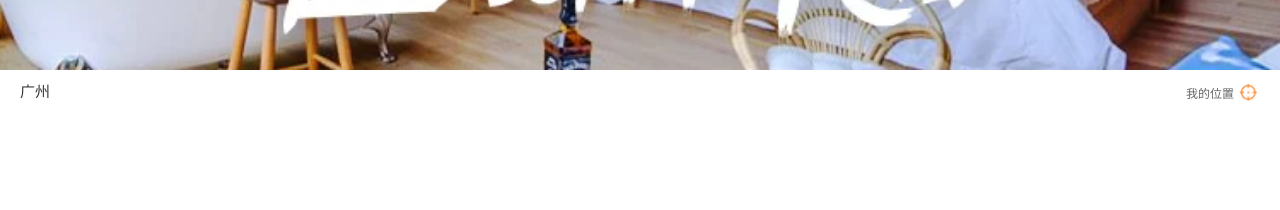
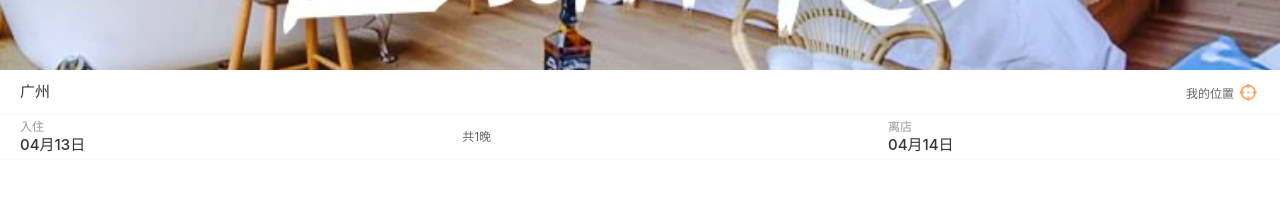
Before and after one commit to Kaisa-coder/hy-trip, a Vue app: page /#/home in a window 1280 px wide. Both pictures are taken after a click on the element "我的位置". Shown: the part 404-614 px from the top of the page. Built offline with nearby package versions, Linux system fonts and the light colour scheme; no server answers.

Commit message:
新增入住和离店时间的选择

```diff
--- a/package.json
+++ b/package.json
@@ -10,6 +10,7 @@
   },
   "dependencies": {
     "axios": "^1.3.5",
+    "dayjs": "^1.11.7",
     "normalize.css": "^8.0.1",
     "pinia": "^2.0.34",
     "vant": "^4.1.2",
--- a/src/assets/css/common.css
+++ b/src/assets/css/common.css
@@ -1,6 +1,8 @@
 :root {
   --primary-color: #ff9854;
   --van-search-left-icon-color: var(--primary-color) !important;
+
+  --line-color: #faf8f9;
 }
 
 body {
@@ -15,3 +17,7 @@
   background-color: #fff;
   overflow-y: auto;
 }
+
+.bottom-gray-line {
+  border-bottom: 1px solid var(--line-color);
+}
--- a/src/stores/modules/city.js
+++ b/src/stores/modules/city.js
@@ -3,7 +3,10 @@
 
 const useCityStore = defineStore('city', {
   state: () => ({
-    allCities: []
+    allCities: [],
+    currentCity: {
+      cityName: '广州'
+    }
   }),
   actions: {
     async fetchAllCitiesData() {
--- /dev/null
+++ b/src/utils/format_date.js
@@ -0,0 +1,9 @@
+import dayjs from 'dayjs'
+
+export function formatMonthDay(date) {
+  return dayjs(date).format("MM月DD日")
+}
+
+export function getDiffDays(startDate, endDate) {
+  return dayjs(endDate).diff(startDate, 'day')
+}
--- a/src/views/city/cpns/city-group.vue
+++ b/src/views/city/cpns/city-group.vue
@@ -1,5 +1,7 @@
 <script setup>
+import useCityStore from '@/stores/modules/city';
 import { computed } from 'vue';
+import { useRouter } from 'vue-router';
 
 const props = defineProps({
   groupData: {
@@ -13,6 +15,13 @@
   list.unshift('#')
   return list
 })
+
+const router = useRouter()
+const cityStore = useCityStore()
+const cityClick = (city) => {
+  cityStore.currentCity = city
+  router.back()
+}
 </script>
 
 <template>
@@ -21,14 +30,14 @@
     <van-index-bar :index-list="indexList">
       <van-index-anchor index="热门" />
       <div class="list">
-        <template v-for="item in groupData?.hotCities">
-          <div class="city">{{ item.cityName }}</div>
+        <template v-for="city in groupData?.hotCities">
+          <div class="city" @click="cityClick(city)">{{ city.cityName }}</div>
         </template>
       </div>
       <template v-for="group in groupData?.cities">
         <van-index-anchor :index="group.group" />
         <template v-for="city in group.cities">
-          <van-cell :title="city.cityName" />
+          <van-cell :title="city.cityName" @click="cityClick(city)" />
         </template>
       </template>
     </van-index-bar>
@@ -37,8 +46,6 @@
 
 
 <style lang="less" scoped>
-
-
 .list {
   display: flex;
   flex-wrap: wrap;
--- a/src/views/home/cpns/home-search-box.vue
+++ b/src/views/home/cpns/home-search-box.vue
@@ -1,5 +1,9 @@
 <script setup>
+import useCityStore from '@/stores/modules/city';
+import { storeToRefs } from 'pinia';
+import { ref } from 'vue';
 import { useRouter } from 'vue-router';
+import { formatMonthDay, getDiffDays } from '@/utils/format_date'
 
 const router = useRouter()
 
@@ -17,27 +21,72 @@
   )
 }
 
+const cityStore = useCityStore()
+const { currentCity } = storeToRefs(cityStore)
 
+const nowDate = new Date()
+const newDate = new Date().setDate(nowDate.getDate() + 1)
+
+const startDate = ref(formatMonthDay(nowDate))
+const endDate = ref(formatMonthDay(newDate))
+const stayCount = ref(getDiffDays(nowDate, newDate))
+
+const showCalendar = ref(false)
+const onConfirm = (value) => {
+  const selcetStartValue = value[0]
+  const selcetEndValue = value[1]
+  startDate.value = formatMonthDay(selcetStartValue)
+  endDate.value = formatMonthDay(selcetEndValue)
+  showCalendar.value = false
+  stayCount.value = getDiffDays(selcetStartValue, selcetEndValue)
+}
+const formatter = (day) => {
+  if (day.type === 'start') {
+    day.bottomInfo = '入住';
+  } else if (day.type === 'end') {
+    day.bottomInfo = '离店';
+  }
+  return day
+}
 </script>
 
 <template>
   <div class="search-box">
-    <div class="city" @click="cityClick">广州</div>
-    <div class="position" @click="positionClick">
-      <span class="text">我的位置</span>
-      <img src="@/assets/img/home/icon_location.png" alt="">
+    <div class="section location bottom-gray-line ">
+      <div class="city" @click="cityClick">{{ currentCity.cityName }}</div>
+      <div class="position" @click="positionClick">
+        <span class="text">我的位置</span>
+        <img src="@/assets/img/home/icon_location.png" alt="">
+      </div>
     </div>
+    <div class="section date-range bottom-gray-line " @click="showCalendar = true">
+      <div class="start">
+        <div class="date">
+          <span class="tip">入住</span>
+          <span class="time">{{ startDate }}</span>
+        </div>
+        <div class="stay">共{{ stayCount }}晚</div>
+      </div>
+      <div class="end">
+        <div class="date">
+          <span class="tip">离店</span>
+          <span class="time">{{ endDate }}</span>
+        </div>
+      </div>
+    </div>
+
+    <van-calendar v-model:show="showCalendar" type="range" color="#ff9854" :round="false" :show-confirm="false"
+      :formatter="formatter" @confirm="onConfirm" />
   </div>
 </template>
 
 
 <style lang="less" scoped>
 .search-box {
+  --van-calendar-popup-height: 100%;
+}
 
-  display: flex;
-  align-items: center;
-  height: 44px;
-  padding: 0 20px;
+.location {
 
   .city {
     flex: 1;
@@ -53,8 +102,8 @@
     .text {
       position: relative;
       top: 2px;
+      font-size: 12px;
       color: #666;
-      font-size: 12px;
     }
 
     img {
@@ -63,6 +112,55 @@
       height: 18px;
     }
   }
+}
 
+.date-range {
+
+  .start {
+    flex: 1;
+    display: flex;
+    align-items: center;
+    height: 44px;
+
+
+  }
+
+  .end {
+    min-width: 30%;
+    padding-left: 20px;
+  }
+
+  .date {
+    display: flex;
+    flex-direction: column;
+
+    .tip {
+      font-size: 12px;
+      color: #999;
+    }
+
+    .time {
+      margin-top: 3px;
+      color: #333;
+      font-size: 15px;
+      font-weight: 500;
+    }
+  }
+}
+
+.section {
+  display: flex;
+  flex-wrap: wrap;
+  align-items: center;
+  padding: 0 20px;
+  color: #999;
+  height: 44px;
+
+  .stay {
+    flex: 1;
+    text-align: center;
+    font-size: 12px;
+    color: #666;
+  }
 }
 </style>
```
Also changed, not shown: 1 other file (tests, documents, lock files or other folders).
